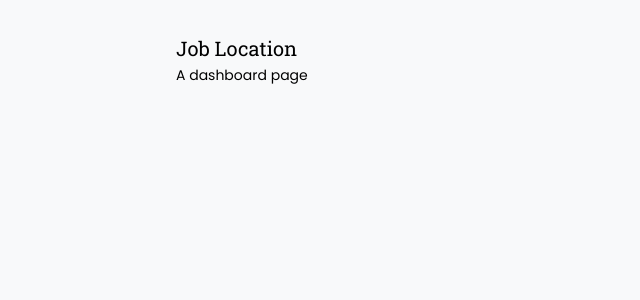
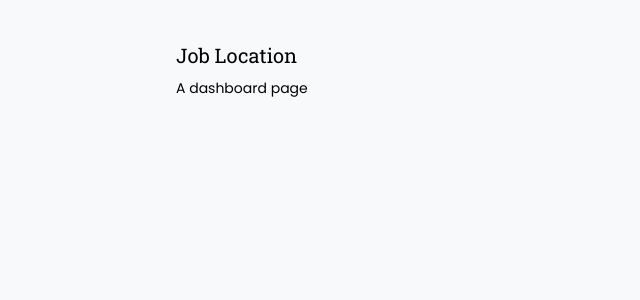
Before and after one commit to createdbymahmood/pixelsmithy, a Next.js app: page / in a window 1280 px wide. Shown: the top 300 px of the page, without its empty margins (0-640 px from the left). Built offline with nearby package versions, Linux system fonts and the light colour scheme.

Commit message:
fix: increase line-height

```diff
--- /dev/null
+++ b/src/components/Projects/Projects.module.scss
@@ -0,0 +1,3 @@
+.title {
+  line-height: 2.3;
+}
--- a/src/components/Projects/Projects.tsx
+++ b/src/components/Projects/Projects.tsx
@@ -1,8 +1,11 @@
 import {Box, Container, Stack, Text} from '@mantine/core'
+import clsx from 'clsx'
 import {Roboto_Slab} from 'next/font/google'
 import Link from 'next/link'
 
 import {urls} from '@/constants'
+
+import styles from './Projects.module.scss'
 
 const playfairDisplay = Roboto_Slab({
   weight: '400',
@@ -24,7 +27,10 @@ const ProjectsList = () => {
         return (
           <Stack key={project.id}>
             <Box component={Link} href={urls.JobLocation.index}>
-              <Text className={playfairDisplay.className} size='xl'>
+              <Text
+                className={clsx(playfairDisplay.className, styles.title)}
+                size='xl'
+              >
                 {project.title}
               </Text>
               <Text size='sm'>{project.description}</Text>
```
